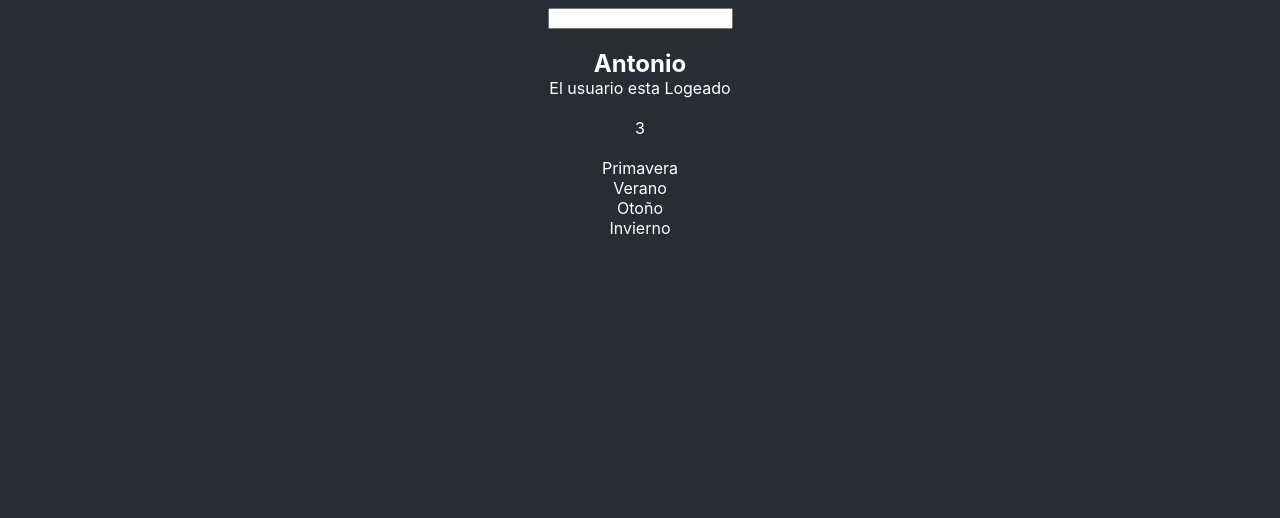
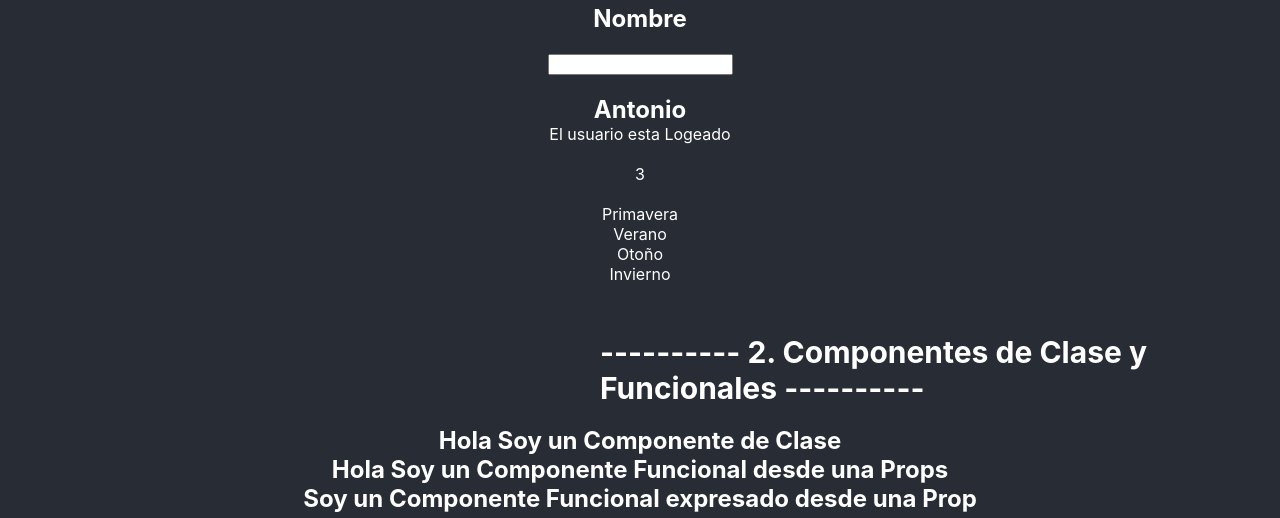
Before and after one commit to AntoniCut/REACT-JhonMircha-Curso-React, a React app in the folder 01-basicos/01-react-basicos-cra/: page / in a window 1280 px wide. Shown: the part 282-800 px from the top of the page. Built offline with nearby package versions, Linux system fonts and the light colour scheme.

Commit message:
add - Componentes

```diff
--- a/01-basicos/01-react-basicos-cra/src/App.css
+++ b/01-basicos/01-react-basicos-cra/src/App.css
@@ -61,6 +61,13 @@ label {
   color: white;
 }
 
+.titulo {
+  margin-left: 600px;
+  margin-top: 50px;
+  margin-bottom: 20px;
+  font-size: 30px;
+  text-align: left;
+}
 
 
 
--- a/01-basicos/01-react-basicos-cra/src/App.js
+++ b/01-basicos/01-react-basicos-cra/src/App.js
@@ -3,8 +3,11 @@
 //  ***********************************
 
 
+import React from 'react';
 import logo from './logo.svg';
 import './App.css';
+import { Titulo } from './components/Titulo.jsx';
+import { ComponenteClase, ComponenteFuncional, Componente } from './components/Componente.jsx';
 
 
 function App() {
@@ -20,6 +23,7 @@ function App() {
    ];
 
    return (
+
       <div className="App">
 
          <header className="App-header">
@@ -30,22 +34,40 @@ function App() {
             </div>
 
             <h1 className="titulo-proyecto"> React Básicos con CRA </h1>
+
          </header>
+
 
          <main className="App-main">
 
-            <br/> <br/> <br/>
+
+            {/* **********  1. Sintaxis JSX  ********** */}
+            <Titulo nameTitulo="----------  1. Sintaxis JSX  ----------" />
+
             <label> <h2> Nombre </h2> </label> <br />
             <input type="text" /> <br /> <br />
 
             <h2> {nombre} </h2>
             <p> {auth ? "El usuario esta Logeado" : "El usuario No esta Logeado"}</p>
 
-            <br/> <p> {2 + 1} </p> <br/>
+            <br /> <p> {2 + 1} </p> <br />
 
             <ul>
                {estaciones.map((estacion, index) => <li key={index}> {estacion} </li>)}
             </ul>
+
+
+            {/* **********  2. Componentes de Clase y Funcionales  ********** */}
+            <Titulo nameTitulo="----------  2. Componentes de Clase y Funcionales  ----------" />
+
+            <ComponenteClase msg="Hola Soy un Componente de Clase" />
+            <ComponenteFuncional msg="Hola Soy un Componente Funcional desde una Props" />
+            <Componente msg="Soy un Componente Funcional expresado desde una Prop" />
+
+
+
+
+
 
          </main>
 
--- /dev/null
+++ b/01-basicos/01-react-basicos-cra/src/components/Componente.jsx
@@ -0,0 +1,30 @@
+//  ******************************************************
+//  **********  /src/components/Componente.jsx  **********
+//  ******************************************************
+
+import React, {Component} from "react";
+
+
+/**
+ * -----  Componente de Clase  -----
+ */
+export class ComponenteClase extends Component {
+
+    render() {
+        return <h2> {this.props.msg} </h2>
+    }
+
+}
+
+/**
+ * -----  Componente Funcional  -----
+ * @param {String} props
+ * @returns {String}
+ */
+export function ComponenteFuncional(props) {
+
+    return <h2> {props.msg} </h2>
+}
+
+
+export const Componente = props => <h2> {props.msg} </h2>
--- /dev/null
+++ b/01-basicos/01-react-basicos-cra/src/components/Titulo.jsx
@@ -0,0 +1,10 @@
+//  **************************************************
+//  **********  /src/components/Titulo.jsx  **********
+//  **************************************************
+
+
+export const Titulo = ({nameTitulo}) => {
+
+    return <h1 className="titulo"> {nameTitulo} </h1>
+
+}
```
